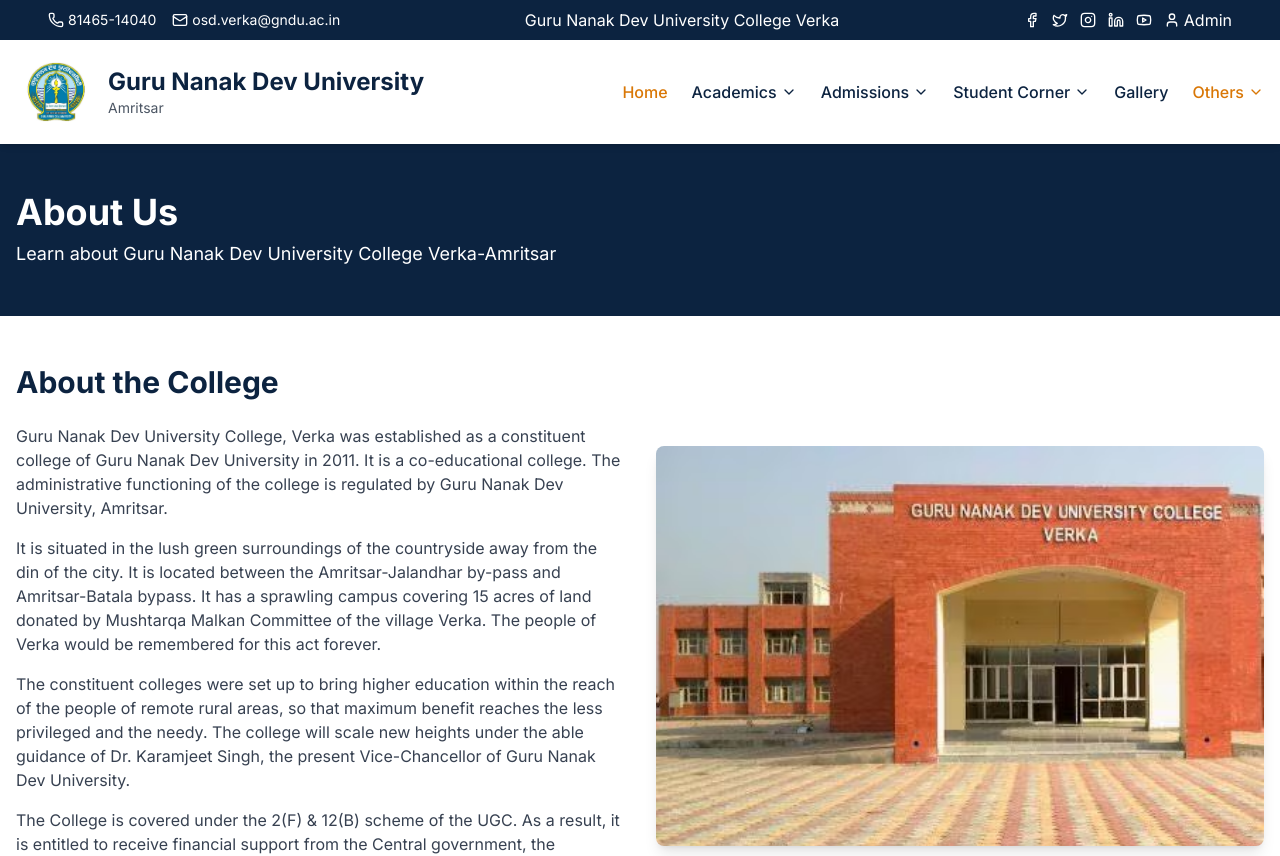
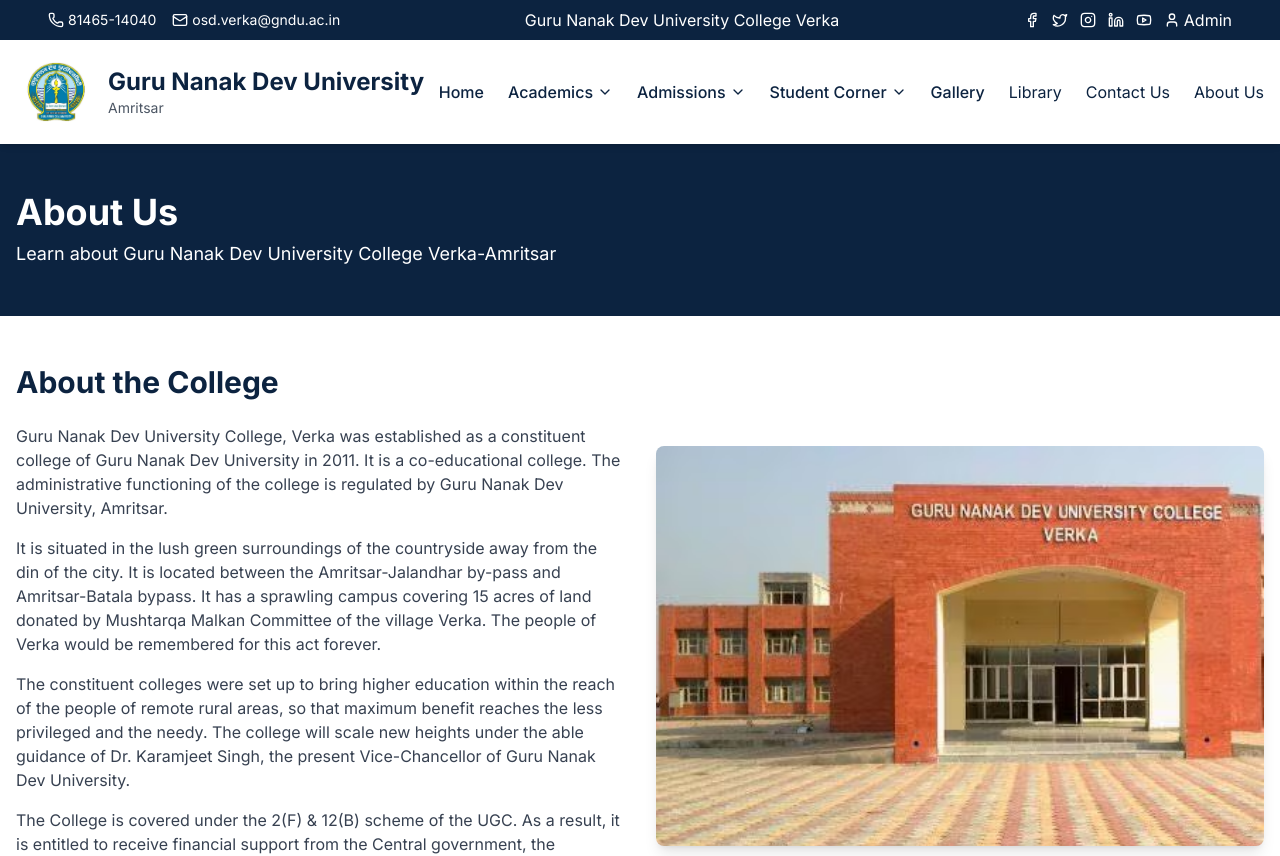
Before and after one commit to kashish444/GNDU_Verka_Web, a Next.js app: page /about in a window 1280 px wide. Shown: the top 856 px of the page. Built offline with nearby package versions, Linux system fonts and the light colour scheme.

Commit message:
others removed

```diff
--- a/components/ui/Navbar.tsx
+++ b/components/ui/Navbar.tsx
@@ -13,7 +13,7 @@
   const router = useRouter()
 
   const [menu, setMenu] = useState(false)
-  const [othersOpen, setOthersOpen] = useState(false)
+
   const [mobileOthersOpen, setMobileOthersOpen] = useState(false)
   const [academicsOpen, setAcademicsOpen] = useState(false)
   const [admissionsOpen, setAdmissionsOpen] = useState(false)
@@ -31,8 +31,7 @@
     }
   }, [menu])
 
-  const isActive = (href: string) => pathname === href || pathname.startsWith(href)
-
+  const isActive = (href: string) => pathname === href
   const navItemClass = (href: string) =>
     `font-medium ${isActive(href) ? "text-amber-600" : "text-[#0c2340] hover:text-amber-600"}`
 
@@ -232,45 +231,28 @@
             Gallery
           </Link>
 
-          {/* Others Dropdown */}
-          <div className="relative" onMouseEnter={() => setOthersOpen(true)} onMouseLeave={() => setOthersOpen(false)}>
-            <Link
-              href="/about"
-              className={`flex items-center ${isActive("/about") || isActive("/contact") || isActive("/library") ? "text-amber-600" : "text-[#0c2340] hover:text-amber-600"} font-medium`}
-            >
-              Others <ChevronDown className="ml-1 w-4 h-4" />
-            </Link>
-            <AnimatePresence>
-              {othersOpen && (
-                <motion.div
-                  initial={{ opacity: 0, y: -10 }}
-                  animate={{ opacity: 1, y: 0 }}
-                  exit={{ opacity: 0, y: -10 }}
-                  transition={{ duration: 0.2 }}
-                  className="absolute top-6 mt-2 bg-white shadow-lg rounded-md w-40 z-50"
-                >
           <Link
                       href="/library"
-                    className={`block px-4 py-2 text-sm ${isActive("/library") ? "text-amber-600" : "text-[#0c2340] hover:bg-amber-100"}`}
+                      onClick={() => setMenu(false)}
+                      className="text-[#0c2340] hover:text-amber-600 py-1"
                     >
                       Library
                     </Link>
                     <Link
                       href="/contact"
-                    className={`block px-4 py-2 text-sm ${isActive("/contact") ? "text-amber-600" : "text-[#0c2340] hover:bg-amber-100"}`}
+                      onClick={() => setMenu(false)}
+                      className="text-[#0c2340] hover:text-amber-600 py-1"
                     >
                       Contact Us
                     </Link>
                     <Link
                       href="/about"
-                    className={`block px-4 py-2 text-sm ${isActive("/about") ? "text-amber-600" : "text-[#0c2340] hover:bg-amber-100"}`}
+                      onClick={() => setMenu(false)}
+                      className="text-[#0c2340] hover:text-amber-600 py-1"
                     >
                       About Us
                     </Link>
-                </motion.div>
-              )}
-            </AnimatePresence>
-          </div>
+
         </nav>
 
         {/* Mobile Menu Button */}
```
Lines whose indentation alone changed are shown as unchanged.
